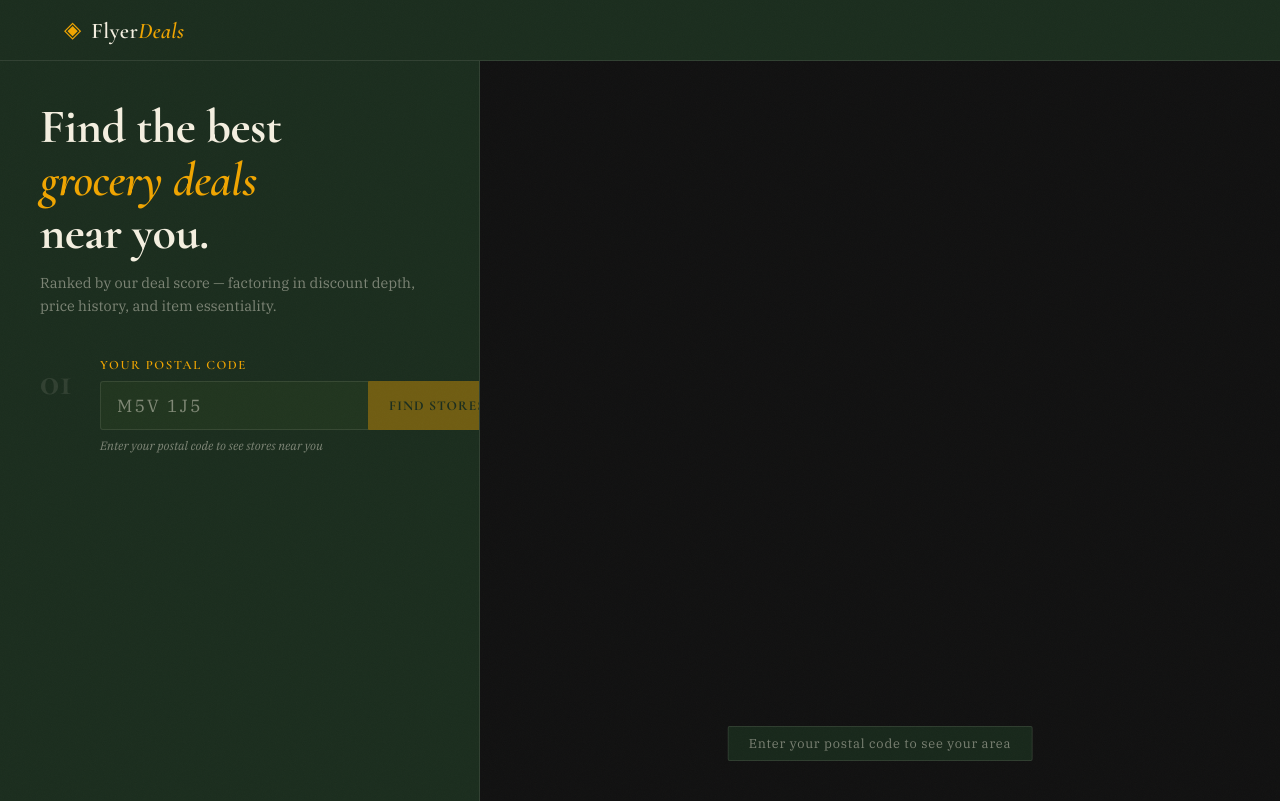
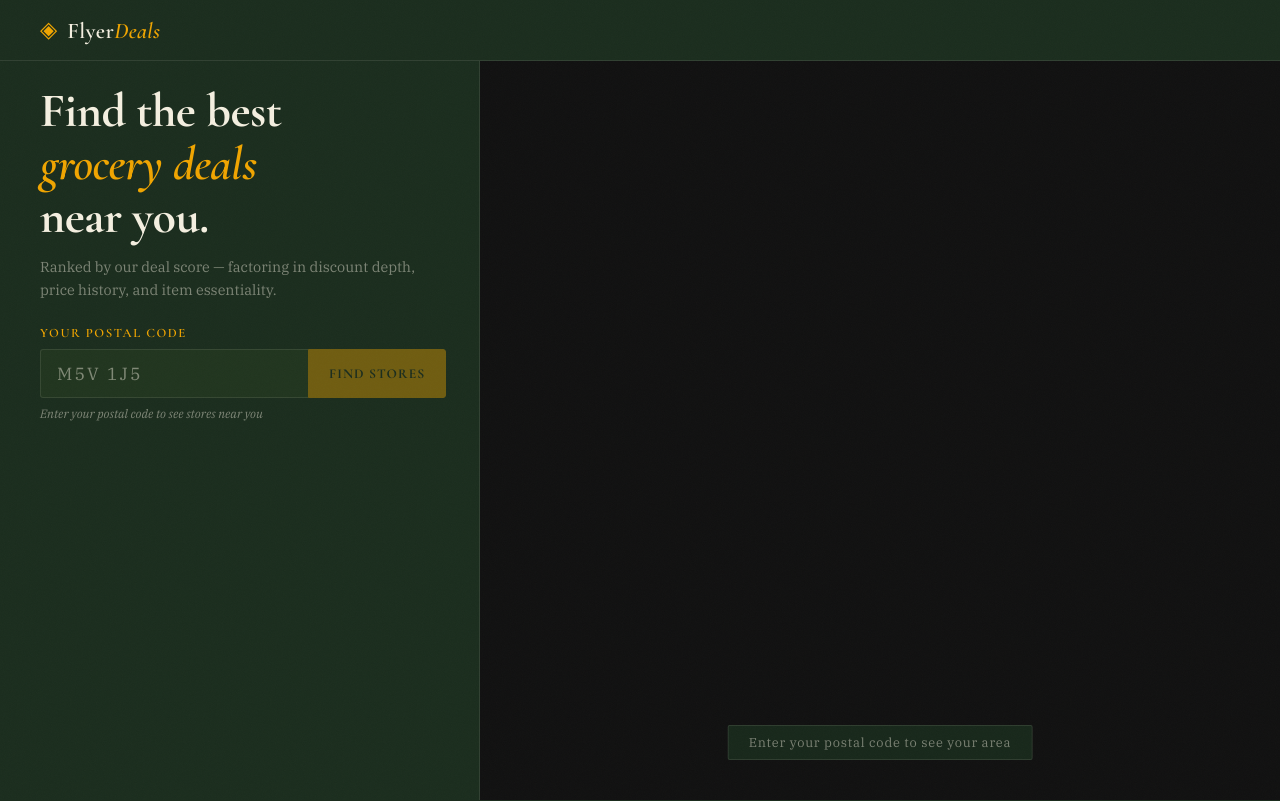
Before and after one commit to Jonathan-Pearce/grocery_flyer, a Vue app in the folder frontend/: page /#/ in a window 1280 px wide. Built offline with nearby package versions, Linux system fonts and the light colour scheme.

Commit message:
updated UI

```diff
--- a/frontend/src/App.vue
+++ b/frontend/src/App.vue
@@ -16,7 +16,7 @@ import AppHeader from './components/AppHeader.vue'
 
 <style scoped>
 .app-shell {
-  min-height: 100vh;
+  height: 100%;
   display: flex;
   flex-direction: column;
 }
--- a/frontend/src/components/AppHeader.vue
+++ b/frontend/src/components/AppHeader.vue
@@ -53,9 +53,7 @@ function goHome() {
 }
 
 .header-inner {
-  max-width: 1200px;
-  margin: 0 auto;
-  padding: 0 var(--space-lg);
+  padding: 0 var(--space-xl);
   height: 60px;
   display: flex;
   align-items: center;
--- a/frontend/src/style.css
+++ b/frontend/src/style.css
@@ -31,6 +31,7 @@
 
 html {
   font-size: 16px;
+  height: 100%;
   -webkit-font-smoothing: antialiased;
   -moz-osx-font-smoothing: grayscale;
 }
@@ -39,7 +40,7 @@ body {
   background: var(--c-bg);
   color: var(--c-ivory);
   font-family: var(--font-body);
-  min-height: 100vh;
+  height: 100%;
 }
 
 /* Grain overlay */
@@ -111,7 +112,7 @@ p {
   max-width: 100%;
   margin: 0;
   text-align: left;
-  min-height: 100vh;
+  height: 100%;
   display: flex;
   flex-direction: column;
 }
--- a/frontend/src/views/HomeView.vue
+++ b/frontend/src/views/HomeView.vue
@@ -48,7 +48,6 @@ function onRadiusChange(km) {
 
         <!-- Step 1: Postal code -->
         <section class="step" :class="{ done: step >= 2 }">
-          <div class="step-num">01</div>
           <PostalInput
             v-model="postalCode"
             @confirmed="onPostalConfirmed"
@@ -58,7 +57,6 @@ function onRadiusChange(km) {
         <!-- Step 2: Store selector -->
         <Transition name="slide-up">
           <section v-if="step >= 2" class="step">
-            <div class="step-num">02</div>
             <StoreSelector
               @ready="onReady"
               @radius-change="onRadiusChange"
@@ -81,9 +79,9 @@ function onRadiusChange(km) {
 <style scoped>
 .home-view {
   flex: 1;
+  min-height: 0;
   display: grid;
   grid-template-columns: 480px 1fr;
-  min-height: calc(100vh - 60px);
 }
 
 .left-panel {
@@ -94,8 +92,8 @@ function onRadiusChange(km) {
 .panel-inner {
   display: flex;
   flex-direction: column;
-  gap: var(--space-xl);
-  padding: var(--space-xl) var(--space-xl);
+  gap: var(--space-lg);
+  padding: var(--space-lg) var(--space-xl);
 }
 
 .hero-heading {
@@ -127,24 +125,9 @@ function onRadiusChange(km) {
   align-items: flex-start;
 }
 
-.step-num {
-  font-family: var(--font-display);
-  font-size: 2.5rem;
-  font-weight: 700;
-  color: var(--c-border);
-  line-height: 1;
-  flex-shrink: 0;
-  width: 44px;
-  transition: color 0.3s;
-  padding-top: 4px;
-}
-
-.step.done .step-num {
-  color: var(--c-amber);
-}
-
 .step > :not(.step-num) {
   flex: 1;
+  min-width: 0;
 }
 
 /* Right panel */
```
Also changed, not shown: 1 other file (tests, documents, lock files or other folders).
